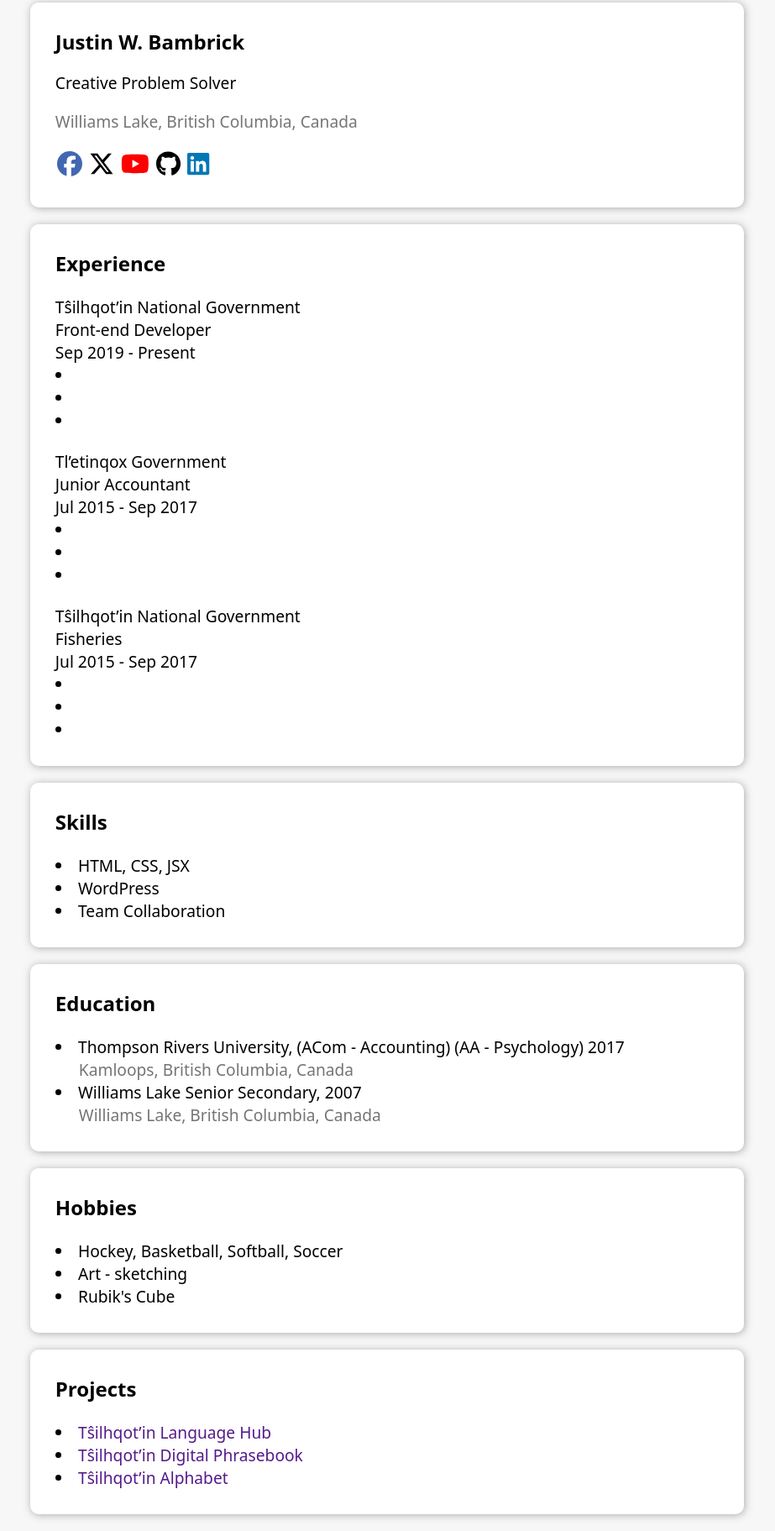
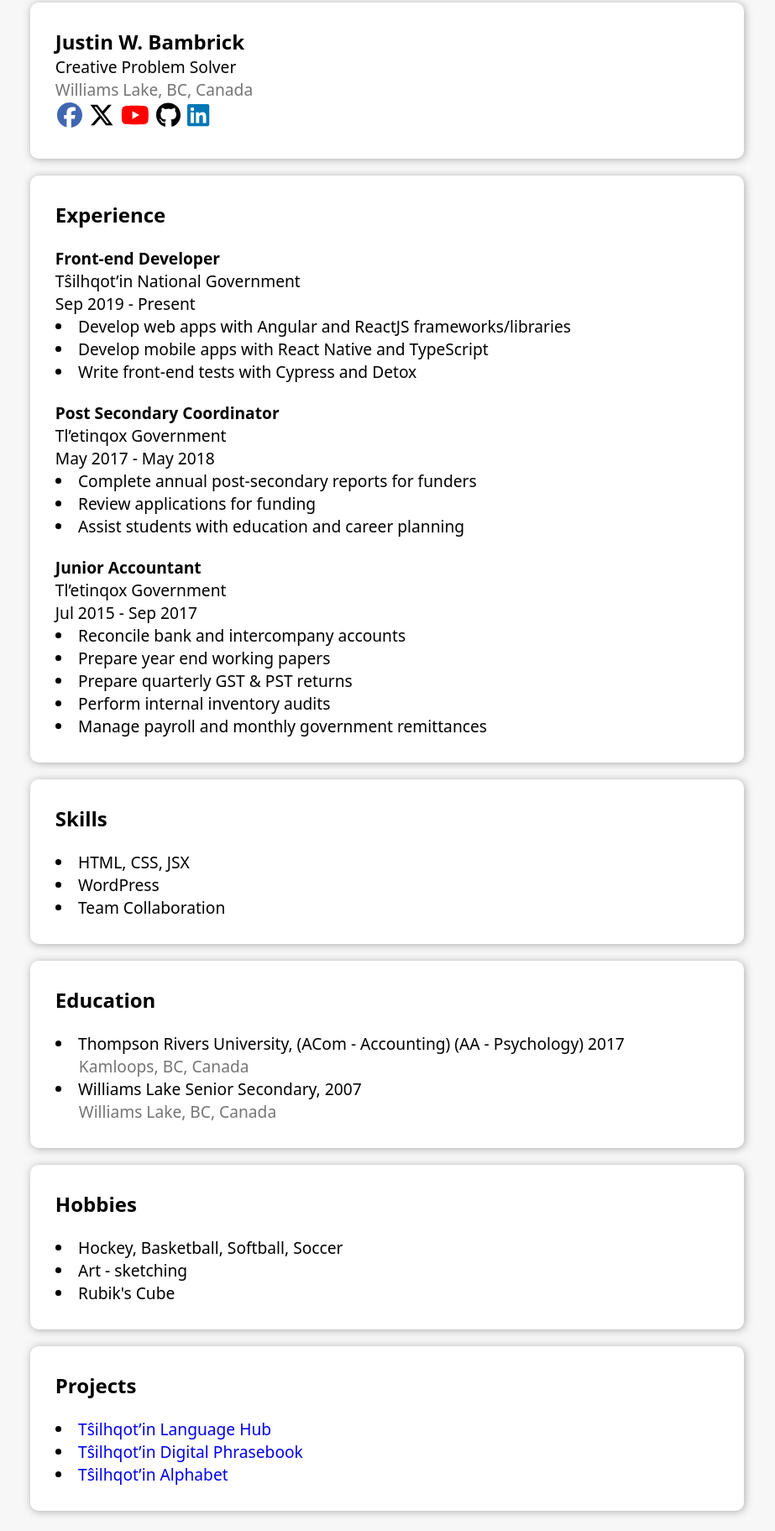
Before and after one commit to jbambrick/resume, a plain HTML site: page index.html in a window 1280 px wide. Shown: the part 417-2240 px from the top of the page at 84% size, without its empty margins (179-1102 px from the left). Drawn offline with Linux system fonts and the light colour scheme.

Commit message:
Update index.html

```diff
--- a/index.html
+++ b/index.html
@@ -1,29 +1,84 @@
 <!DOCTYPE html>
-<html>
-
+<html lang="en">
   <head>
+    <title>Justin W. Bambrick - Resume</title>
     <meta charset="UTF-8" />
     <meta name="viewport" content="width=device-width" />
-    <title>Justin W. Bambrick - Resume</title>
+    <link rel="stylesheet" href="./styles.css" />
+    <link
+    rel="stylesheet"
+    href="https://cdnjs.cloudflare.com/ajax/libs/font-awesome/5.15.3/css/all.min.css"
+    crossorigin="anonymous"
+  />
 <style>
     * {
-            font-family: system-ui, -apple-system, BlinkMacSystemFont, 'Segoe UI', Roboto, Oxygen, Ubuntu, Cantarell, 'Open Sans', 'Helvetica Neue', sans-serif;
+  font-family: system-ui, -apple-system, BlinkMacSystemFont, "Segoe UI", Roboto,
+    Oxygen, Ubuntu, Cantarell, "Open Sans", "Helvetica Neue", sans-serif;
 }
-
-
 
 body {
   margin: 0;
   background-color: rgb(248, 247, 247);
 }
 
-        #name {
-            font-weight: 600;
-            margin: 0 0 0 0
+p {
+  font-size: larger;
+}
+
+li {
+  font-size: larger;
+}
+
+div {
+  margin: 0px 0 20px 0;
+  box-shadow: 1px 1px 10px rgba(95, 95, 95, 0.5);
+}
+
+a {
+  text-decoration: none;
 }
 
 p {
-            font-size: larger;
+  margin: 0;
+}
+
+svg {
+  height: 30px;
+  padding: 2px;
+}
+
+svg:hover {
+  fill-opacity: 60%;
+}
+
+.card {
+  padding: 30px;
+  background: white;
+  border-radius: 10px;
+}
+
+.cardHeading {
+  font-weight: 600;
+  margin: 0 0 0 0;
+}
+
+.jobTitle {
+  font-weight: bold;
+}
+
+#header {
+  height: 300px;
+  width: 100%;
+  background-image: url("https://www.indigenousbc.com/content/uploads/2018/03/hero-places-to-go-chilcotin.jpg");
+  background-size: cover;
+  background-position: center;
+  background-position-y: 25%;
+  background-repeat: no-repeat;
+}
+
+#name {
+  font-weight: 600;
+  margin: 0 0 0 0;
 }
 
 #photo {
@@ -37,38 +92,9 @@
   height: 200px;
 }
 
-        li {
-            font-size: larger;
-        }
-
-        #header {
-            height: 300px;
-            width: 100%;
-            background-image: url('https://www.indigenousbc.com/content/uploads/2018/03/hero-places-to-go-chilcotin.jpg');
-            background-size: cover;
-            background-position: center;
-            background-position-y: 25%;
-            background-repeat: no-repeat;
-        }
-
-        #content {
-            margin-top: 110px;
-            /* margin-left: 16%; */
-            margin: 120px 16% 0 16%;
-            padding: 0 10px 0 10px;
-        }
-
-        a {
-            text-decoration: none;
-        }
-
-        svg {
-            height: 30px;
-            padding: 2px;
-        }
-
-        #facebook {
-            fill: #4267B2;
+#facebook,
+img {
+  fill: #4267b2;
 }
 
 #twitter {
@@ -76,7 +102,7 @@
 }
 
 #youtube {
-            fill: #FF0000
+  fill: #ff0000;
 }
 
 #github {
@@ -87,16 +113,16 @@
   fill: #0077b5;
 }
 
-        svg:hover {
-            fill-opacity: 60%;
+#content {
+  margin-top: 110px;
+  margin: 120px 16% 0 16%;
+  padding: 0 10px 0 10px;
 }
 
-        div {
-            margin: 0px 0 20px 0;
-            /* border-style: solid; */
-            /* border-width:thin; */
-            /* border-color: #6d6d6d; */
-            box-shadow: 1px 1px 10px rgba(95, 95, 95, 0.5);
+#schoolLocation {
+  color: rgb(117, 117, 117);
+  margin: 0;
+  text-indent: 28px;
 }
 
 #location {
@@ -107,132 +133,150 @@
   #content {
     margin: 120px 2% 0 2% !important;
   }
+}
 </style>
-    <link rel="stylesheet" href="https://cdnjs.cloudflare.com/ajax/libs/font-awesome/5.15.3/css/all.min.css"
-        integrity="sha384-KJ3o2DKtIkvYIK3UENzmM7KCkRr/rE9/Qpg6aAZGJwFDMVNA/GpGFF93hXpG5KkN" crossorigin="anonymous">
   </head>
 
   <body>
     <div id="header">
-        <img id="photo"
-            src="https://avatars.githubusercontent.com/u/55550194?v=4">
+      <img
+        id="photo"
+        src="https://avatars.githubusercontent.com/u/55550194?v=4"
+      />
     </div>
 
     <section id="content">
-        <div style="padding:30px; background:white; border-radius: 10px;">
-
+      <div class="card">
         <h1 id="name">Justin W. Bambrick</h1>
         <p>Creative Problem Solver</p>
-            <p id="location">Williams Lake, British Columbia, Canada</p>
-            <a href="https://facebook.com">
-                <svg id="facebook" xmlns="http://www.w3.org/2000/svg"
-                    viewBox="0 0 512 512"><!--!Font Awesome Free 6.5.1 by @fontawesome - https://fontawesome.com License - https://fontawesome.com/license/free Copyright 2024 Fonticons, Inc.-->
+        <p id="location">Williams Lake, BC, Canada</p>
+        <a href="https://facebook.com" rel="noopener noreferrer">
+          <svg
+            id="facebook"
+            xmlns="http://www.w3.org/2000/svg"
+            viewBox="0 0 512 512"
+          >
             <path
-                        d="M512 256C512 114.6 397.4 0 256 0S0 114.6 0 256C0 376 82.7 476.8 194.2 504.5V334.2H141.4V256h52.8V222.3c0-87.1 39.4-127.5 125-127.5c16.2 0 44.2 3.2 55.7 6.4V172c-6-.6-16.5-1-29.6-1c-42 0-58.2 15.9-58.2 57.2V256h83.6l-14.4 78.2H287V510.1C413.8 494.8 512 386.9 512 256h0z" />
+              d="M512 256C512 114.6 397.4 0 256 0S0 114.6 0 256C0 376 82.7 476.8 194.2 504.5V334.2H141.4V256h52.8V222.3c0-87.1 39.4-127.5 125-127.5c16.2 0 44.2 3.2 55.7 6.4V172c-6-.6-16.5-1-29.6-1c-42 0-58.2 15.9-58.2 57.2V256h83.6l-14.4 78.2H287V510.1C413.8 494.8 512 386.9 512 256h0z"
+            />
           </svg>
         </a>
-            <a href="https://twitter.com">
-                <svg id="twitter" xmlns="http://www.w3.org/2000/svg"
-                    viewBox="0 0 512 512"><!--!Font Awesome Free 6.5.1 by @fontawesome - https://fontawesome.com License - https://fontawesome.com/license/free Copyright 2024 Fonticons, Inc.-->
+        <a href="https://twitter.com" rel="noopener noreferrer">
+          <svg
+            id="twitter"
+            xmlns="http://www.w3.org/2000/svg"
+            viewBox="0 0 512 512"
+          >
             <path
-                        d="M389.2 48h70.6L305.6 224.2 487 464H345L233.7 318.6 106.5 464H35.8L200.7 275.5 26.8 48H172.4L272.9 180.9 389.2 48zM364.4 421.8h39.1L151.1 88h-42L364.4 421.8z" />
-                </svg>
-
-            </a>
-            <a href="https://youtube.com">
-                <svg id="youtube" xmlns="http://www.w3.org/2000/svg"
-                    viewBox="0 0 576 512"><!--!Font Awesome Free 6.5.1 by @fontawesome - https://fontawesome.com License - https://fontawesome.com/license/free Copyright 2024 Fonticons, Inc.-->
-                    <path
-                        d="M549.7 124.1c-6.3-23.7-24.8-42.3-48.3-48.6C458.8 64 288 64 288 64S117.2 64 74.6 75.5c-23.5 6.3-42 24.9-48.3 48.6-11.4 42.9-11.4 132.3-11.4 132.3s0 89.4 11.4 132.3c6.3 23.7 24.8 41.5 48.3 47.8C117.2 448 288 448 288 448s170.8 0 213.4-11.5c23.5-6.3 42-24.2 48.3-47.8 11.4-42.9 11.4-132.3 11.4-132.3s0-89.4-11.4-132.3zm-317.5 213.5V175.2l142.7 81.2-142.7 81.2z" />
+              d="M389.2 48h70.6L305.6 224.2 487 464H345L233.7 318.6 106.5 464H35.8L200.7 275.5 26.8 48H172.4L272.9 180.9 389.2 48zM364.4 421.8h39.1L151.1 88h-42L364.4 421.8z"
+            />
           </svg>
         </a>
-            <a href="https://github.com">
-                <svg id="github" xmlns="http://www.w3.org/2000/svg"
-                    viewBox="0 0 496 512"><!--!Font Awesome Free 6.5.1 by @fontawesome - https://fontawesome.com License - https://fontawesome.com/license/free Copyright 2024 Fonticons, Inc.-->
+        <a href="https://youtube.com" rel="noopener noreferrer">
+          <svg
+            id="youtube"
+            xmlns="http://www.w3.org/2000/svg"
+            viewBox="0 0 576 512"
+          >
             <path
-                        d="M165.9 397.4c0 2-2.3 3.6-5.2 3.6-3.3 .3-5.6-1.3-5.6-3.6 0-2 2.3-3.6 5.2-3.6 3-.3 5.6 1.3 5.6 3.6zm-31.1-4.5c-.7 2 1.3 4.3 4.3 4.9 2.6 1 5.6 0 6.2-2s-1.3-4.3-4.3-5.2c-2.6-.7-5.5 .3-6.2 2.3zm44.2-1.7c-2.9 .7-4.9 2.6-4.6 4.9 .3 2 2.9 3.3 5.9 2.6 2.9-.7 4.9-2.6 4.6-4.6-.3-1.9-3-3.2-5.9-2.9zM244.8 8C106.1 8 0 113.3 0 252c0 110.9 69.8 205.8 169.5 239.2 12.8 2.3 17.3-5.6 17.3-12.1 0-6.2-.3-40.4-.3-61.4 0 0-70 15-84.7-29.8 0 0-11.4-29.1-27.8-36.6 0 0-22.9-15.7 1.6-15.4 0 0 24.9 2 38.6 25.8 21.9 38.6 58.6 27.5 72.9 20.9 2.3-16 8.8-27.1 16-33.7-55.9-6.2-112.3-14.3-112.3-110.5 0-27.5 7.6-41.3 23.6-58.9-2.6-6.5-11.1-33.3 2.6-67.9 20.9-6.5 69 27 69 27 20-5.6 41.5-8.5 62.8-8.5s42.8 2.9 62.8 8.5c0 0 48.1-33.6 69-27 13.7 34.7 5.2 61.4 2.6 67.9 16 17.7 25.8 31.5 25.8 58.9 0 96.5-58.9 104.2-114.8 110.5 9.2 7.9 17 22.9 17 46.4 0 33.7-.3 75.4-.3 83.6 0 6.5 4.6 14.4 17.3 12.1C428.2 457.8 496 362.9 496 252 496 113.3 383.5 8 244.8 8zM97.2 352.9c-1.3 1-1 3.3 .7 5.2 1.6 1.6 3.9 2.3 5.2 1 1.3-1 1-3.3-.7-5.2-1.6-1.6-3.9-2.3-5.2-1zm-10.8-8.1c-.7 1.3 .3 2.9 2.3 3.9 1.6 1 3.6 .7 4.3-.7 .7-1.3-.3-2.9-2.3-3.9-2-.6-3.6-.3-4.3 .7zm32.4 35.6c-1.6 1.3-1 4.3 1.3 6.2 2.3 2.3 5.2 2.6 6.5 1 1.3-1.3 .7-4.3-1.3-6.2-2.2-2.3-5.2-2.6-6.5-1zm-11.4-14.7c-1.6 1-1.6 3.6 0 5.9 1.6 2.3 4.3 3.3 5.6 2.3 1.6-1.3 1.6-3.9 0-6.2-1.4-2.3-4-3.3-5.6-2z" />
+              d="M549.7 124.1c-6.3-23.7-24.8-42.3-48.3-48.6C458.8 64 288 64 288 64S117.2 64 74.6 75.5c-23.5 6.3-42 24.9-48.3 48.6-11.4 42.9-11.4 132.3-11.4 132.3s0 89.4 11.4 132.3c6.3 23.7 24.8 41.5 48.3 47.8C117.2 448 288 448 288 448s170.8 0 213.4-11.5c23.5-6.3 42-24.2 48.3-47.8 11.4-42.9 11.4-132.3 11.4-132.3s0-89.4-11.4-132.3zm-317.5 213.5V175.2l142.7 81.2-142.7 81.2z"
+            />
           </svg>
         </a>
-            <a href="">
-                <svg id="linkedin" xmlns="http://www.w3.org/2000/svg"
-                    viewBox="0 0 448 512"><!--!Font Awesome Free 6.5.1 by @fontawesome - https://fontawesome.com License - https://fontawesome.com/license/free Copyright 2024 Fonticons, Inc.-->
+        <a href="https://github.com" rel="noopener noreferrer">
+          <svg
+            id="github"
+            xmlns="http://www.w3.org/2000/svg"
+            viewBox="0 0 496 512"
+          >
             <path
-                        d="M416 32H31.9C14.3 32 0 46.5 0 64.3v383.4C0 465.5 14.3 480 31.9 480H416c17.6 0 32-14.5 32-32.3V64.3c0-17.8-14.4-32.3-32-32.3zM135.4 416H69V202.2h66.5V416zm-33.2-243c-21.3 0-38.5-17.3-38.5-38.5S80.9 96 102.2 96c21.2 0 38.5 17.3 38.5 38.5 0 21.3-17.2 38.5-38.5 38.5zm282.1 243h-66.4V312c0-24.8-.5-56.7-34.5-56.7-34.6 0-39.9 27-39.9 54.9V416h-66.4V202.2h63.7v29.2h.9c8.9-16.8 30.6-34.5 62.9-34.5 67.2 0 79.7 44.3 79.7 101.9V416z" />
+              d="M165.9 397.4c0 2-2.3 3.6-5.2 3.6-3.3 .3-5.6-1.3-5.6-3.6 0-2 2.3-3.6 5.2-3.6 3-.3 5.6 1.3 5.6 3.6zm-31.1-4.5c-.7 2 1.3 4.3 4.3 4.9 2.6 1 5.6 0 6.2-2s-1.3-4.3-4.3-5.2c-2.6-.7-5.5 .3-6.2 2.3zm44.2-1.7c-2.9 .7-4.9 2.6-4.6 4.9 .3 2 2.9 3.3 5.9 2.6 2.9-.7 4.9-2.6 4.6-4.6-.3-1.9-3-3.2-5.9-2.9zM244.8 8C106.1 8 0 113.3 0 252c0 110.9 69.8 205.8 169.5 239.2 12.8 2.3 17.3-5.6 17.3-12.1 0-6.2-.3-40.4-.3-61.4 0 0-70 15-84.7-29.8 0 0-11.4-29.1-27.8-36.6 0 0-22.9-15.7 1.6-15.4 0 0 24.9 2 38.6 25.8 21.9 38.6 58.6 27.5 72.9 20.9 2.3-16 8.8-27.1 16-33.7-55.9-6.2-112.3-14.3-112.3-110.5 0-27.5 7.6-41.3 23.6-58.9-2.6-6.5-11.1-33.3 2.6-67.9 20.9-6.5 69 27 69 27 20-5.6 41.5-8.5 62.8-8.5s42.8 2.9 62.8 8.5c0 0 48.1-33.6 69-27 13.7 34.7 5.2 61.4 2.6 67.9 16 17.7 25.8 31.5 25.8 58.9 0 96.5-58.9 104.2-114.8 110.5 9.2 7.9 17 22.9 17 46.4 0 33.7-.3 75.4-.3 83.6 0 6.5 4.6 14.4 17.3 12.1C428.2 457.8 496 362.9 496 252 496 113.3 383.5 8 244.8 8zM97.2 352.9c-1.3 1-1 3.3 .7 5.2 1.6 1.6 3.9 2.3 5.2 1 1.3-1 1-3.3-.7-5.2-1.6-1.6-3.9-2.3-5.2-1zm-10.8-8.1c-.7 1.3 .3 2.9 2.3 3.9 1.6 1 3.6 .7 4.3-.7 .7-1.3-.3-2.9-2.3-3.9-2-.6-3.6-.3-4.3 .7zm32.4 35.6c-1.6 1.3-1 4.3 1.3 6.2 2.3 2.3 5.2 2.6 6.5 1 1.3-1.3 .7-4.3-1.3-6.2-2.2-2.3-5.2-2.6-6.5-1zm-11.4-14.7c-1.6 1-1.6 3.6 0 5.9 1.6 2.3 4.3 3.3 5.6 2.3 1.6-1.3 1.6-3.9 0-6.2-1.4-2.3-4-3.3-5.6-2z"
+            />
           </svg>
         </a>
-
-        </div>
-        <div style="padding:30px; background:white; border-radius: 10px;">
-            <h1 id="name">Experience</h1>
-            <br />
-            <p style="margin:0">Tŝilhqot’in National Government</p>
-            <p style="margin:0">Front-end Developer</p>
-            <p style="margin:0">Sep 2019 - Present</p>
-            <li></li>
-            <li></li>
-            <li></li>
-            <br />
-            <p style="margin:0">Tl’etinqox Government</p>
-            <p style="margin:0">Junior Accountant</p>
-            <p style="margin:0">Jul 2015 - Sep 2017</p>
-            <li></li>
-            <li></li>
-            <li></li>
-            <br />
-            <p style="margin:0">Tŝilhqot’in National Government</p>
-            <p style="margin:0">Fisheries</p>
-            <p style="margin:0">Jul 2015 - Sep 2017</p>
-            <li></li>
-            <li></li>
-            <li></li>
+        <a href="https://linkedin.com" rel="noopener noreferrer">
+          <svg
+            id="linkedin"
+            xmlns="http://www.w3.org/2000/svg"
+            viewBox="0 0 448 512"
+          >
+            <path
+              d="M416 32H31.9C14.3 32 0 46.5 0 64.3v383.4C0 465.5 14.3 480 31.9 480H416c17.6 0 32-14.5 32-32.3V64.3c0-17.8-14.4-32.3-32-32.3zM135.4 416H69V202.2h66.5V416zm-33.2-243c-21.3 0-38.5-17.3-38.5-38.5S80.9 96 102.2 96c21.2 0 38.5 17.3 38.5 38.5 0 21.3-17.2 38.5-38.5 38.5zm282.1 243h-66.4V312c0-24.8-.5-56.7-34.5-56.7-34.6 0-39.9 27-39.9 54.9V416h-66.4V202.2h63.7v29.2h.9c8.9-16.8 30.6-34.5 62.9-34.5 67.2 0 79.7 44.3 79.7 101.9V416z"
+            />
+          </svg>
+        </a>
       </div>
 
-        <div style="padding:30px; background:white; border-radius: 10px;">
-            <h1 id="name">Skills</h1>
+      <div class="card">
+        <h1 class="cardHeading">Experience</h1>
+        <br />
+        <p class="jobTitle">Front-end Developer</p>
+        <p>Tŝilhqot’in National Government</p>
+        <p>Sep 2019 - Present</p>
+        <li>Develop web apps with Angular and ReactJS frameworks/libraries</li>
+        <li>Develop mobile apps with React Native and TypeScript</li>
+        <li>Write front-end tests with Cypress and Detox</li>
+        <br />
+        <p class="jobTitle">Post Secondary Coordinator</p>
+        <p>Tl’etinqox Government</p>
+        <p>May 2017 - May 2018</p>
+        <li>Complete annual post-secondary reports for funders</li>
+        <li>Review applications for funding</li>
+        <li>Assist students with education and career planning</li>
+        <br />
+        <p class="jobTitle">Junior Accountant</p>
+        <p>Tl’etinqox Government</p>
+        <p>Jul 2015 - Sep 2017</p>
+        <li>Reconcile bank and intercompany accounts</li>
+        <li>Prepare year end working papers</li>
+        <li>Prepare quarterly GST & PST returns</li>
+        <li>Perform internal inventory audits</li>
+        <li>Manage payroll and monthly government remittances</li>
+      </div>
+
+      <div class="card">
+        <h1 class="cardHeading">Skills</h1>
         <br />
         <li>HTML, CSS, JSX</li>
         <li>WordPress</li>
         <li>Team Collaboration</li>
       </div>
 
-        <div style="padding:30px; background:white; border-radius: 10px;">
-            <h1 id="name">Education</h1>
+      <div class="card">
+        <h1 class="cardHeading">Education</h1>
         <br />
-
-            <li>Thompson Rivers University, (ACom - Accounting) (AA - Psychology) 2017 <br />
+        <li>
+          Thompson Rivers University, (ACom - Accounting) (AA - Psychology) 2017
+          <br />
         </li>
-            <p style="margin:0; text-indent:28px" id="location">Kamloops, British Columbia, Canada</p>
-
-
+        <p id="schoolLocation">Kamloops, BC, Canada</p>
         <li>Williams Lake Senior Secondary, 2007</li>
-            <p style="margin:0; text-indent: 28px;" id="location">Williams Lake, British Columbia, Canada</p>
-
+        <p id="schoolLocation">Williams Lake, BC, Canada</p>
       </div>
-
-        <div style="padding:30px; background:white; border-radius: 10px;">
-
-            <h1 id="name">Hobbies</h1>
+      <div class="card">
+        <h1 class="cardHeading">Hobbies</h1>
         <br />
-
         <li>Hockey, Basketball, Softball, Soccer</li>
         <li>Art - sketching</li>
         <li>Rubik's Cube</li>
       </div>
-        <div style="padding:30px; background:white; border-radius: 10px;">
-
-            <h1 id="name">Projects</h1>
+      <div class="card">
+        <h1 class="cardHeading">Projects</h1>
         <br />
-            <li><a href="">Tŝilhqot’in Language Hub </a></li>
-            <li><a href="">Tŝilhqot’in Digital Phrasebook </a>
+        <li>
+          <a href="https://tsilhqotinlanguage.ca">Tŝilhqot’in Language Hub </a>
         </li>
-
-            <li><a href="">Tŝilhqot’in Alphabet</a></li>
-
+        <li>
+          <a href="https://phrasebook.tsilhqotinlanguage.ca"
+            >Tŝilhqot’in Digital Phrasebook
+          </a>
+        </li>
+        <li>
+          <a href="https://www.tsilhqotinlanguage.ca/game/2021/alphabet/"
+            >Tŝilhqot’in Alphabet</a
+          >
+        </li>
       </div>
-
     </section>
-
-
   </body>
-
 </html>
```
Lines whose indentation alone changed are shown as unchanged.
